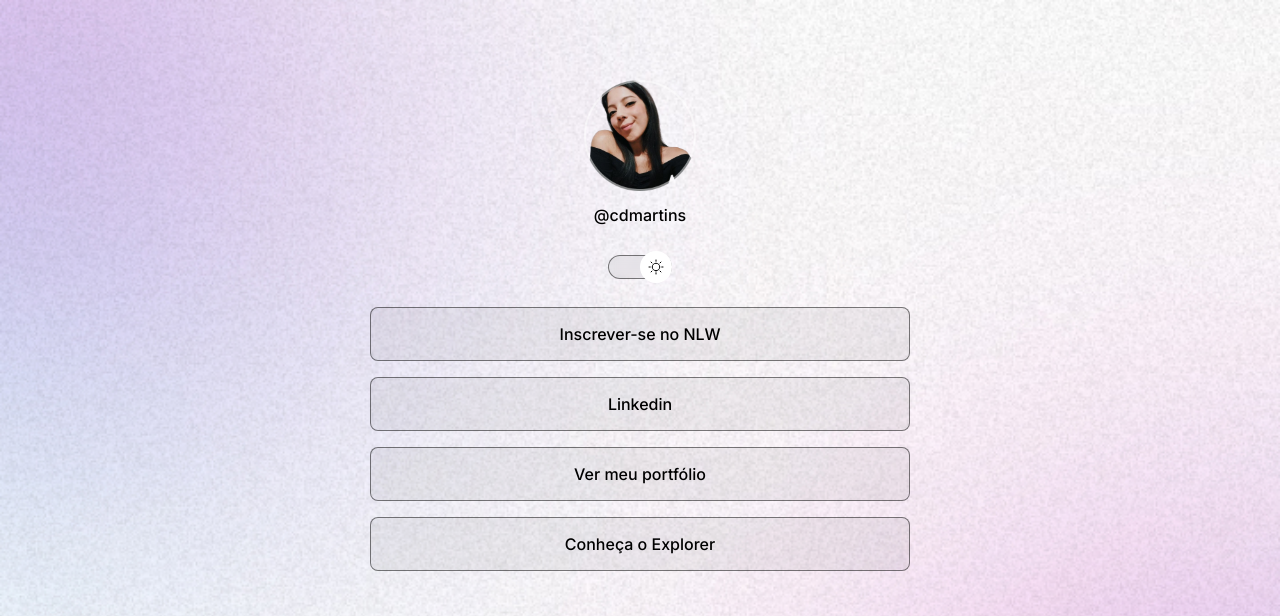
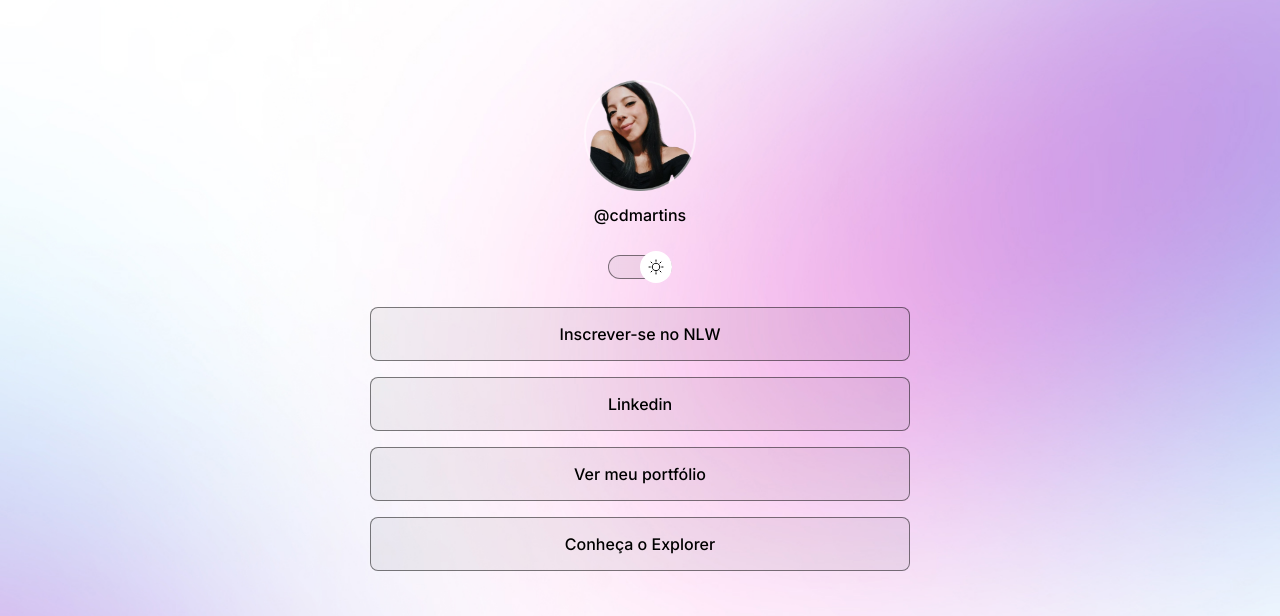
Before and after one commit to cdmartins/primeiro_projeto_frontend, a plain HTML site: page index.html in a window 1280 px wide. Shown: the top 616 px of the page. Drawn offline with nearby package versions, Linux system fonts and the light colour scheme.

Commit message:
mudança de fundo de acordo com dispositivo

```diff
--- a/style.css
+++ b/style.css
@@ -26,6 +26,7 @@
 
 body {
   background: var(--bg-url) no-repeat top center/cover;
+  height: 100vh;
 }
 
 body * {
@@ -158,3 +159,14 @@ footer {
   text-align: center;
   font-size: 12px;
 }
+
+/* media queries */
+@media (min-width: 700px) {
+  :root {
+    --bg-url: url(assets/bg-desktop.jpg);
+  }
+
+  .light {
+    --bg-url: url(assets/bg-desktop-light.jpg);
+  }
+}
```
Also changed, not shown: assets/bg-desktop-light.jpg (added), assets/bg-desktop.jpg (added).
